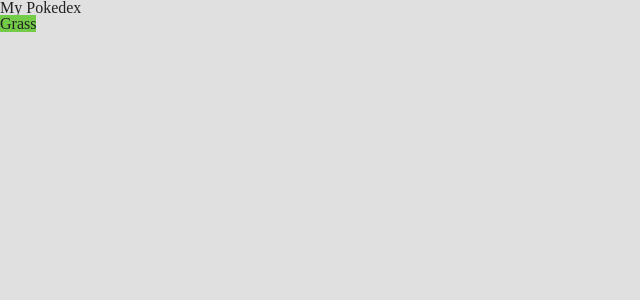
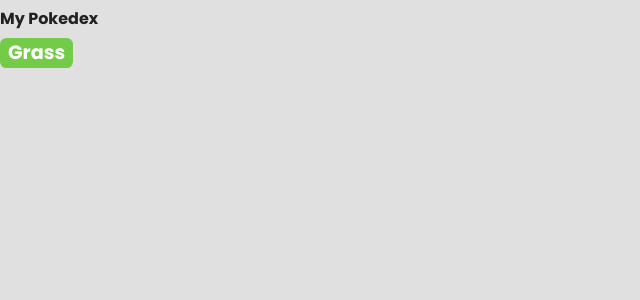
Before and after one commit to alexlumbreras/pokedex, a React (Create React App) app: page / in a window 1280 px wide. Shown: the top 300 px of the page, without its empty margins (0-640 px from the left). Built offline with nearby package versions, Linux system fonts and the light colour scheme.

Commit message:
Add some css constants to the index.css file and add styles to the Tag Component

```diff
--- a/src/App.tsx
+++ b/src/App.tsx
@@ -1,5 +1,5 @@
 import React from 'react';
-import { Tag } from './components/Tag/Tag';
+import { Tag } from './components/Tag';
 
 function App() {
   return (
--- a/src/components/Tag/Tag.module.css
+++ b/src/components/Tag/Tag.module.css
@@ -0,0 +1,11 @@
+.tagWrapper {
+    display: inline-block;
+
+    padding: 2px 8px ;
+    border-radius: var(--radius-s);
+
+    color: var(--white);
+    font-size: var(--text-size-xs);
+    line-height: var(--text-height-xs);
+    font-weight: var(--font-weight-bold);
+  }
--- /dev/null
+++ b/src/components/Tag/index.tsx
@@ -0,0 +1 @@
+export * from './Tag'
--- a/src/ui/index.css
+++ b/src/ui/index.css
@@ -58,6 +58,11 @@
   --spacing-base: 2.4rem;
   --spacing-medium: 3.2rem;
   --spacing-large: 4.8rem;
+
+  /* Border Radius Size */
+  --radius-s: 0.4rem;
+  --radius-m: 0.8rem;
+  --radius-l: 1.2rem;
 }
 
 *,
--- a/src/ui/reset.css
+++ b/src/ui/reset.css
@@ -20,7 +20,7 @@ time, mark, audio, video {
 	padding: 0;
 	border: 0;
 	font-size: 100%;
-	font: inherit;
+	/* font: inherit; */
 	vertical-align: baseline;
 }
 /* HTML5 display-role reset for older browsers */
```
